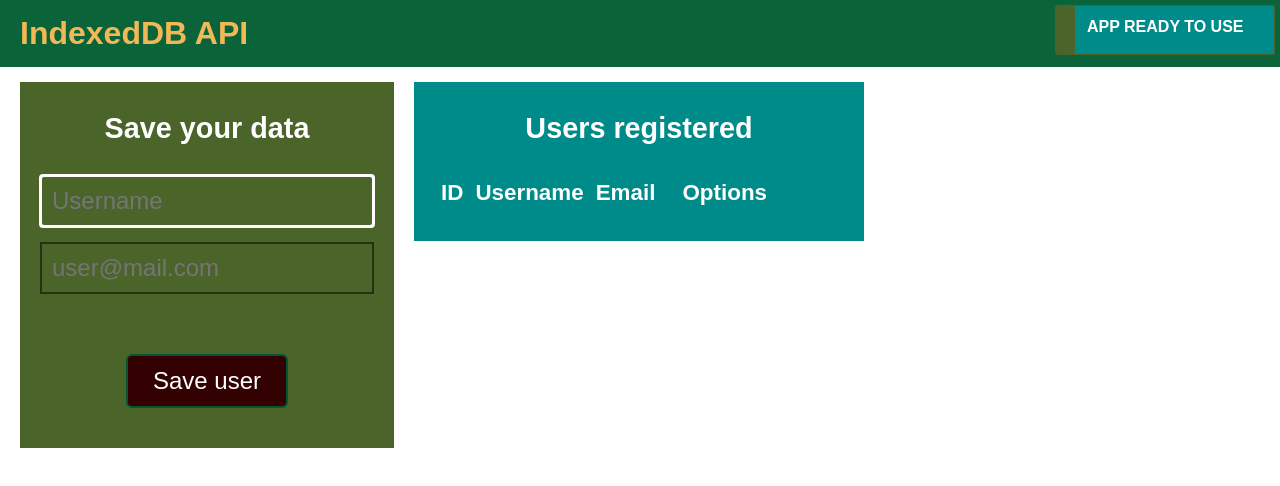
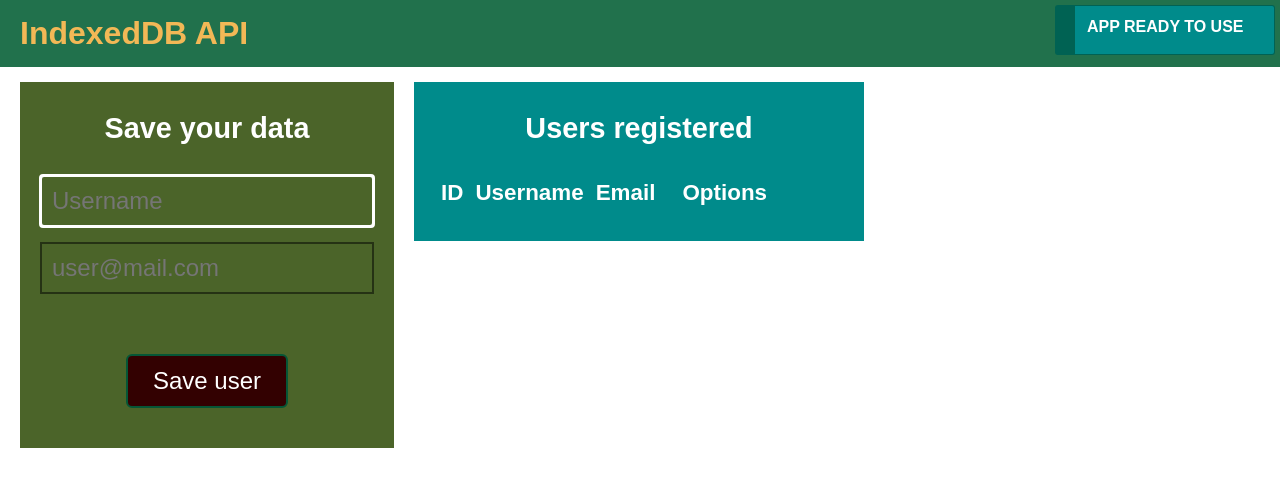
Before and after one commit to abisairams/indexedDB, a plain HTML site: page index.html in a window 1280 px wide. Drawn offline with Linux system fonts and the light colour scheme.

Commit message:
Some rules has been changed

```diff
--- a/assets/styles.css
+++ b/assets/styles.css
@@ -11,7 +11,7 @@ body {
 h2.header {
   padding: 15px 20px;
   margin-bottom: 15px;
-  background: #0b633a;
+  background: #21714c;
   color: #f2b856;
   font-family: ubuntu, arial;
   font-size: 2em;
@@ -113,12 +113,12 @@ table button:active {
 }
 .message.show.info {
   background: darkcyan;
-  border: 1px solid #4b6429;
-  border-left: 20px solid #4b6429;
+  border: 1px solid #006253;
+  border-left: 20px solid #006253;
   color: white;
 }
 .message.show.warn {
-  color: #fcbd53;
+  color: #f5fe71;
   background: #ad4f46;
   border: 1px solid #923d3d;
   border-left: 20px solid #7b0606;
```
